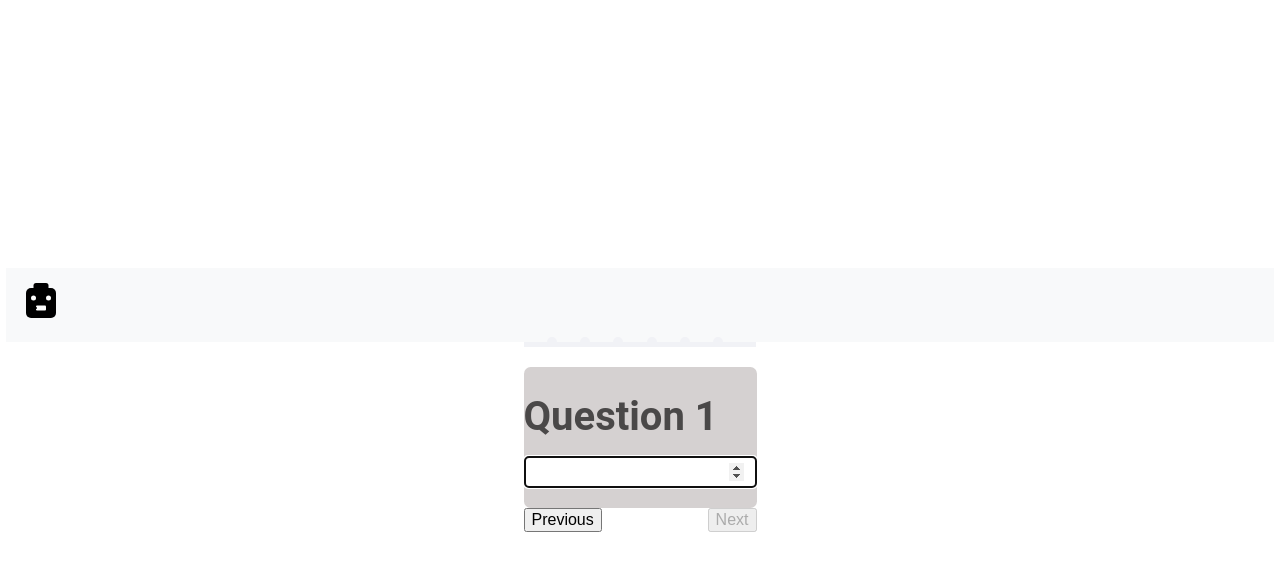
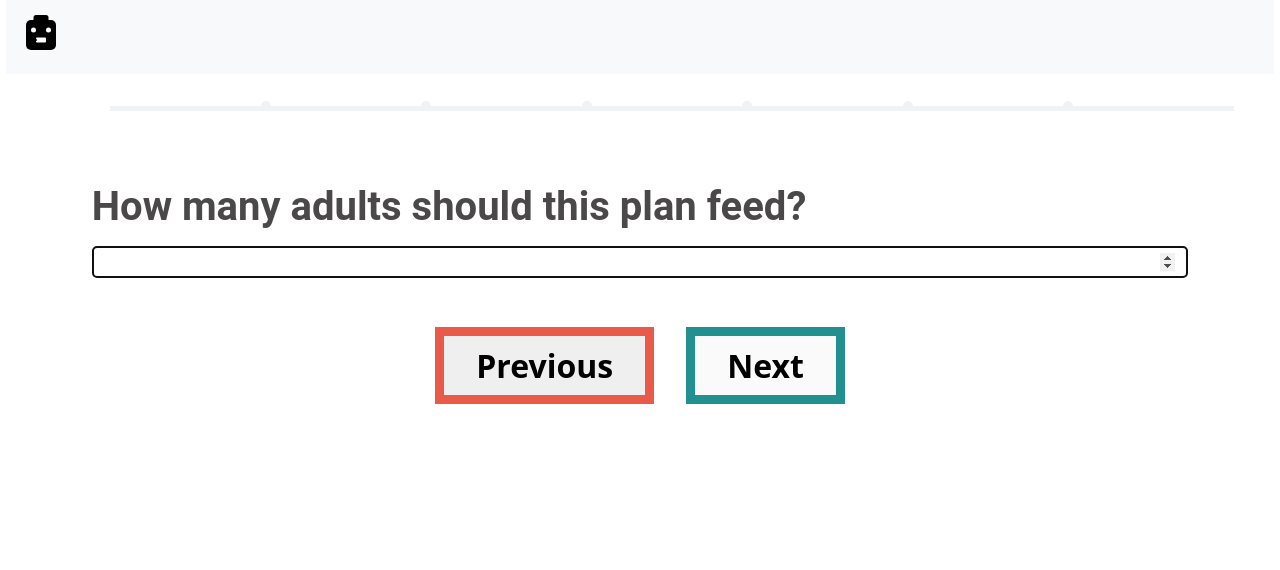
Before and after one commit to martinclason123/ai-grocery-list, a Next.js app: page / in a window 1280 px wide. Both pictures are taken after a click on the button "Let's get started!". Shown: the top 570 px of the page. Built offline with nearby package versions, Linux system fonts and the light colour scheme.

Commit message:
Added styles

```diff
--- a/src/components/MultiStepForm.js
+++ b/src/components/MultiStepForm.js
@@ -3,7 +3,8 @@ import * as QuestionComponents from "./questions";
 import {
   FormContainer,
   FormNavigation,
-  NavButton,
+  PrevButton,
+  NextButton,
   ProgressBar,
   ProgressStep,
 } from "@/styles/MultiStepFormStyles";
@@ -97,13 +98,13 @@ const MultiStepForm = ({ setBlinking }) => {
             value={formData[currentQuestionKey]}
           />
           <FormNavigation>
-            <NavButton onClick={goToPreviousStep}>Previous</NavButton>
-            <NavButton
+            <PrevButton onClick={goToPreviousStep}>Previous</PrevButton>
+            <NextButton
               onClick={handleNextClick}
               disabled={isNextStepDisabled()}
             >
               Next
-            </NavButton>
+            </NextButton>
           </FormNavigation>
         </>
       )}
--- a/src/components/questions/Question1.js
+++ b/src/components/questions/Question1.js
@@ -18,7 +18,7 @@ const Question1 = ({ onFormDataChange, value }) => {
 
   return (
     <QuestionContainer>
-      <Question>Question 1</Question>
+      <Question>How many adults should this plan feed?</Question>
       <AnswerInput
         ref={inputRef}
         type="number"
--- a/src/components/questions/Question2.js
+++ b/src/components/questions/Question2.js
@@ -18,7 +18,7 @@ const Question2 = ({ onFormDataChange, value }) => {
 
   return (
     <QuestionContainer>
-      <Question>Question 2</Question>
+      <Question>How many children should this plan feed?</Question>
       <AnswerInput
         ref={inputRef}
         type="number"
--- a/src/components/questions/Question3.js
+++ b/src/components/questions/Question3.js
@@ -46,7 +46,7 @@ const Question3 = ({ onFormDataChange, value }) => {
 
   return (
     <QuestionContainer>
-      <Question>Question 3</Question>
+      <Question>What grocery store do you prefer?</Question>
       <AnswerInput
         ref={inputRef}
         type="text"
--- a/src/components/questions/Question4.js
+++ b/src/components/questions/Question4.js
@@ -28,7 +28,9 @@ const Question4 = ({ onFormDataChange, value }) => {
   const priorityList = ["Easy prep", "Healthy", "Cheap", "Variety"];
   return (
     <QuestionContainer>
-      <Question>Question 4</Question>
+      <Question>
+        Select one or more of your of your preferences for your meals.
+      </Question>
       {priorityList.map((priority, index) => (
         <CheckBoxContainer key={index}>
           <input
--- a/src/components/questions/Question5.js
+++ b/src/components/questions/Question5.js
@@ -49,7 +49,11 @@ const Question5 = ({ onFormDataChange, value }) => {
 
   return (
     <QuestionContainer>
-      <Question>Question 5</Question>
+      <Question>
+        Do you have an allergies? Select any that apply. If your allergy is not
+        listed, click other, type your allergy, and then click add. Add as many
+        as you need.{" "}
+      </Question>
       {restrictedList.map((restriction, index) => (
         <CheckBoxContainer key={index}>
           <input
--- a/src/components/questions/Question6.js
+++ b/src/components/questions/Question6.js
@@ -28,7 +28,7 @@ const Question6 = ({ onFormDataChange, value }) => {
   const priorityList = ["Breakfast", "Lunch", "Dinner"];
   return (
     <QuestionContainer>
-      <Question>Question 6</Question>
+      <Question>What meals would you like this plan to include?</Question>
       {priorityList.map((priority, index) => (
         <CheckBoxContainer key={index}>
           <input
--- a/src/components/questions/Question7.js
+++ b/src/components/questions/Question7.js
@@ -27,7 +27,7 @@ const Question7 = ({ onFormDataChange, value }) => {
   const daysList = ["1", "2", "3", "4", "5", "6", "7"];
   return (
     <QuestionContainer>
-      <Question>Question 7</Question>
+      <Question>How many days should this plan account for?</Question>
       {daysList.map((day, index) => (
         <CheckBoxContainer key={index}>
           <input
--- a/src/pages/index.js
+++ b/src/pages/index.js
@@ -8,6 +8,7 @@ import {
   Navbar,
   RobotLogo,
   StartOverButton,
+  ButtonsContainer,
 } from "../styles/HomePageStyles";
 import MultiStepForm from "../components/MultiStepForm";
 
@@ -126,6 +127,7 @@ export default function Home() {
             Get a custom meal plan, shopping list, and cooking instructions
             tailored to your specific needs, budget, and store.
           </Description>
+          <ButtonsContainer>
             <CallToAction onClick={handleGetStarted}>
               {hasStartedForm ? "Resume" : "Let's get started!"}
             </CallToAction>
@@ -134,6 +136,7 @@ export default function Home() {
                 Start Over
               </StartOverButton>
             )}
+          </ButtonsContainer>
         </>
       )}
 
--- a/src/styles/HomePageStyles.js
+++ b/src/styles/HomePageStyles.js
@@ -4,14 +4,14 @@ export const Container = styled.div`
   display: flex;
   flex-direction: column;
   align-items: center;
-  justify-content: center;
   min-height: 100vh;
   padding: 0 1rem;
+  font-family: roboto;
 `;
 
 export const Header = styled.h1`
   font-size: 2.5rem;
-  margin: 1rem;
+  margin: 10rem 0 0 0;
   text-align: center;
 `;
 
@@ -64,19 +64,40 @@ export const RobotLogo = styled.div`
   }
 `;
 
+export const ButtonsContainer = styled.div`
+  display: flex;
+  justify-content: center;
+  gap: 1em;
+`;
+
 export const StartOverButton = styled.button`
-  font-size: 1.2rem;
-  font-weight: bold;
+  font-size: 1.25rem;
+  padding: 0.75rem 1.5rem;
+  border: none;
   background-color: #f44336;
   color: white;
-  padding: 1rem 2rem;
-  border-radius: 5px;
-  border: none;
-  outline: none;
   cursor: pointer;
-  margin-left: 1rem;
+  border-radius: 4px;
+  margin: 1rem;
+  transition: background-color 0.3s, color 0.3s;
 
   &:hover {
-    background-color: #d32f2f;
+    background-color: #3a75c4;
+    color: white;
   }
 `;
+//   font-size: 1.2rem;
+//   font-weight: bold;
+//   background-color: #f44336;
+//   color: white;
+//   padding: 1rem 2rem;
+//   border-radius: 5px;
+//   border: none;
+//   outline: none;
+//   cursor: pointer;
+//   margin-left: 1rem;
+
+//   &:hover {
+//     background-color: #d32f2f;
+//   }
+// `;
--- a/src/styles/MultiStepFormStyles.js
+++ b/src/styles/MultiStepFormStyles.js
@@ -1,16 +1,68 @@
 import styled from "styled-components";
 
 export const FormContainer = styled.div`
-  // Add your form container styles here
+  width: 90%;
 `;
 
 export const FormNavigation = styled.div`
   display: flex;
-  justify-content: space-between;
+  justify-content: center;
+  gap: 2em;
+  margin-top: 1em;
 `;
 
 export const NavButton = styled.button`
-  font-size: 1em;
+  font-size: 2em;
+  font-family: system-ui, sans-serif;
+  box-shadow: 0 0 0 0.1em inset var(--c);
+  background-size: 50.5% calc(var(--_p, 0%) / 2 + 0.5%);
+  outline-offset: 0.1em;
+  color: black;
+  border: 3px solid black;
+  font-weight: bold;
+  cursor: pointer;
+  padding: 0.25em 1em;
+
+  &:hover {
+    background-color: #3a75c4;
+    color: white;
+  }
+`;
+export const PrevButton = styled.button`
+  font-size: 2em;
+  font-family: system-ui, sans-serif;
+  box-shadow: 0 0 0 0.1em inset var(--c);
+  background-size: 50.5% calc(var(--_p, 0%) / 2 + 0.5%);
+  outline-offset: 0.1em;
+  color: black;
+  border: 0.3em solid #e95a49;
+  font-weight: bold;
+  cursor: pointer;
+  padding: 0.25em 1em;
+  transition: all 0.5s;
+
+  &:hover {
+    background-color: #e95a49;
+    color: white;
+  }
+`;
+
+export const NextButton = styled.button`
+  font-size: 2em;
+  font-family: system-ui, sans-serif;
+  box-shadow: 0 0 0 0.1em inset var(--c);
+  background-size: 50.5% calc(var(--_p, 0%) / 2 + 0.5%);
+  outline-offset: 0.1em;
+  color: black;
+  border: 0.3em solid #229091;
+  font-weight: bold;
+  cursor: pointer;
+  padding: 0.25em 1em;
+  transition: all 0.5s;
+  &:hover {
+    background-color: #229091;
+    color: white;
+  }
 `;
 
 export const ProgressBar = styled.div`
@@ -18,7 +70,7 @@ export const ProgressBar = styled.div`
   justify-content: space-between;
   align-items: center;
   width: 100%;
-  margin-bottom: 20px;
+  margin: 2em;
 `;
 
 export const ProgressStep = styled.div`
--- a/src/styles/QuestionStyles.js
+++ b/src/styles/QuestionStyles.js
@@ -3,12 +3,13 @@ import styled from "styled-components";
 export const QuestionContainer = styled.div`
   display: flex;
   flex-direction: column;
-  background-color: #d5d1d1;
+  background-color: transparent;
   border-radius: 1em;
   color: #4a4848;
   font-family: roboto;
   margin: 0 auto;
   font-size: 0.521vw;
+  padding: 2em;
 `;
 
 export const Question = styled.h1`
@@ -35,11 +36,22 @@ export const ErrorMessage = styled.p`
 export const PredictiveTextDrawer = styled.ul`
   display: flex;
   flex-direction: column;
+  margin: 0;
+  padding: 0;
+  width: 100%;
+  margin-top: -2.1em;
 `;
 export const PredictiveMatch = styled.li`
   text-decoration: none;
   list-style: none;
-  background-color: lightgrey;
+  border: 2px solid lightgrey;
+  font-size: 2em;
+  padding: 0.5em;
+  cursor: pointer;
+  &:hover {
+    background-color: #36454f;
+    color: white;
+  }
 `;
 
 export const CheckBoxContainer = styled.div`
```
Lines whose indentation alone changed are shown as unchanged.
